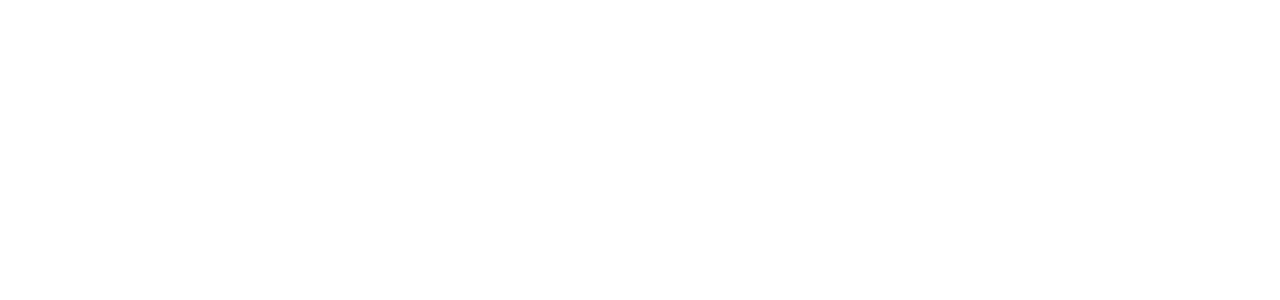
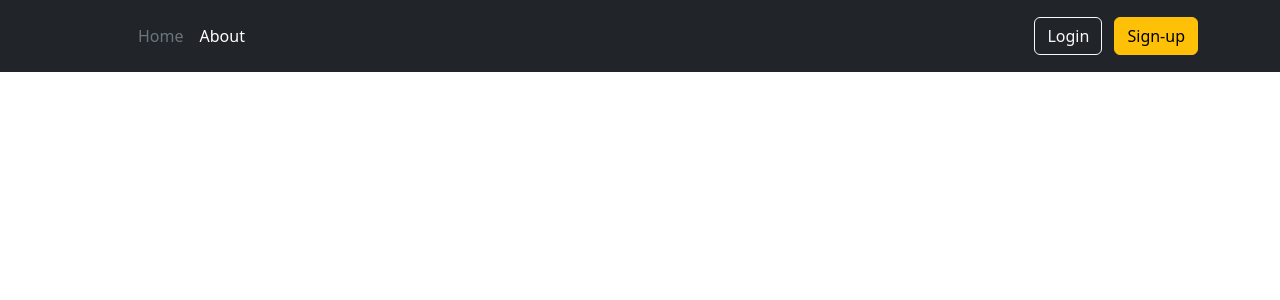
Before and after one commit to nameses/kindergartenDB_python, a Django app: page / in a window 1280 px wide. Before the commit the part shown is empty. Shown: the top 300 px of the page. Run offline with Django 4.2, Linux system fonts and the light colour scheme.

Commit message:
create html inheritance

```diff
--- a/kindergartenDB/templates/base.html
+++ b/kindergartenDB/templates/base.html
@@ -2,9 +2,53 @@
 <html lang="en">
 <head>
     <meta charset="UTF-8">
-    <title>Title</title>
+    <title>{% block title %}{% endblock %}</title>
+
+
+    <link rel="stylesheet" href="https://cdn.jsdelivr.net/npm/bootstrap@5.2.3/dist/css/bootstrap.min.css"
+          integrity="sha384-rbsA2VBKQhggwzxH7pPCaAqO46MgnOM80zW1RWuH61DGLwZJEdK2Kadq2F9CUG65" crossorigin="anonymous">
+
+
+    {% load static %}
+    <link rel="stylesheet" href="{% static 'style.css' %}">
+
 </head>
-<body>
+<body class="d-flex flex-column h-100">
+
+<header class="p-3 text-bg-dark">
+    <div class="container">
+        <div class="d-flex flex-wrap align-items-center justify-content-center justify-content-lg-start">
+            <a href="/" class="d-flex align-items-center mb-2 mb-lg-0 text-white text-decoration-none">
+                <svg class="bi me-2" width="40" height="32" role="img" aria-label="Bootstrap">
+                    <use xlink:href="#bootstrap"></use>
+                </svg>
+            </a>
+
+            <ul class="nav col-12 col-lg-auto me-lg-auto mb-2 justify-content-center mb-md-0">
+                <li><a href="/" class="nav-link px-2 text-secondary">Home</a></li>
+                <li><a href="/about/" class="nav-link px-2 text-white">About</a></li>
+            </ul>
+
+            <div class="text-end">
+                {% if request.user.is_authenticated %}
+
+                    <a class="btn btn-outline-light me-2" href="{% url 'logout' %}">Log-out</a>
+                    <a class="btn btn-outline-light me-2" href="/cart">Cart</a>
+
+                {% else %}
+                    <a type="button" class="btn btn-outline-light me-2" href="{% url 'login' %}">Login</a>
+                    <a type="button" class="btn btn-warning" href="/signup">Sign-up</a>
+                {% endif %}
+            </div>
+        </div>
+    </div>
+</header>
+
+
+<div class="container col-xxl-8 px-4 py-5">
+    {% block content %}{% endblock %}
+</div>
+
 
 </body>
 </html>
```
Also changed, not shown: kindergartenDB/templates/kindergarten/index.html (added, +7 -0 lines).
